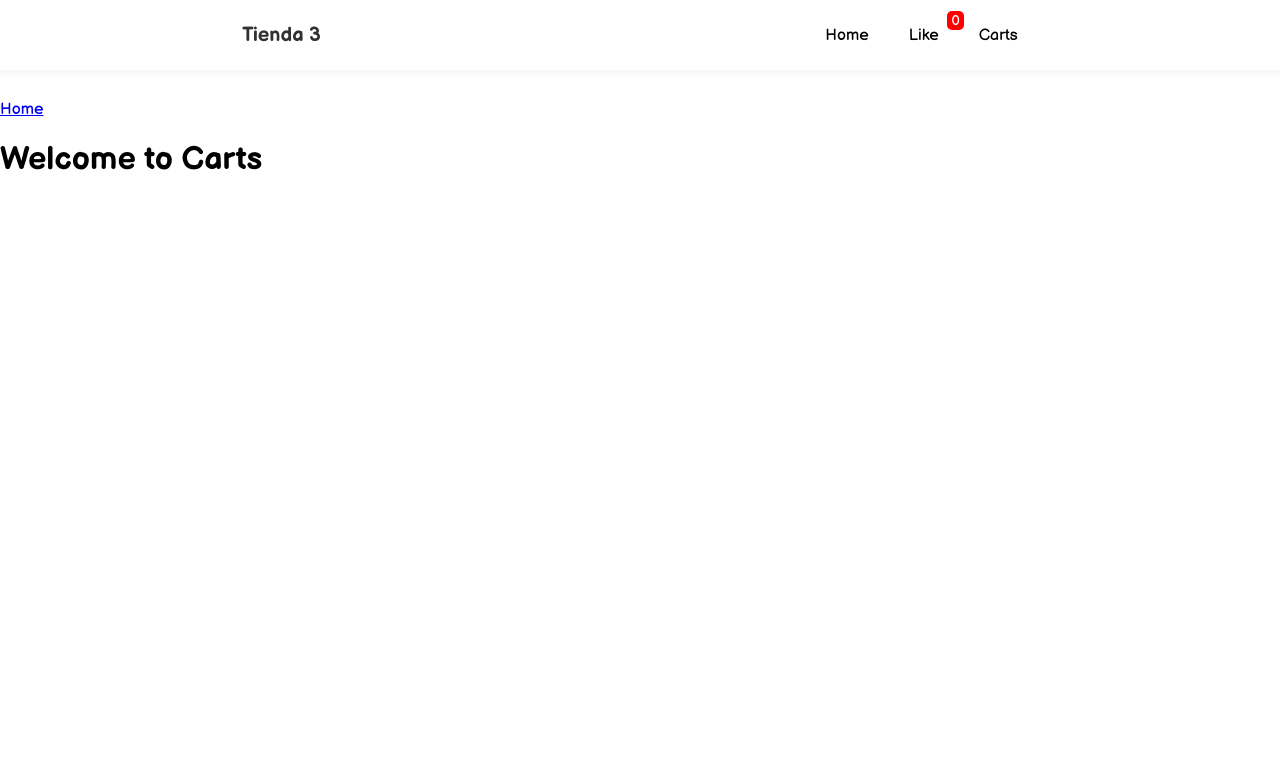
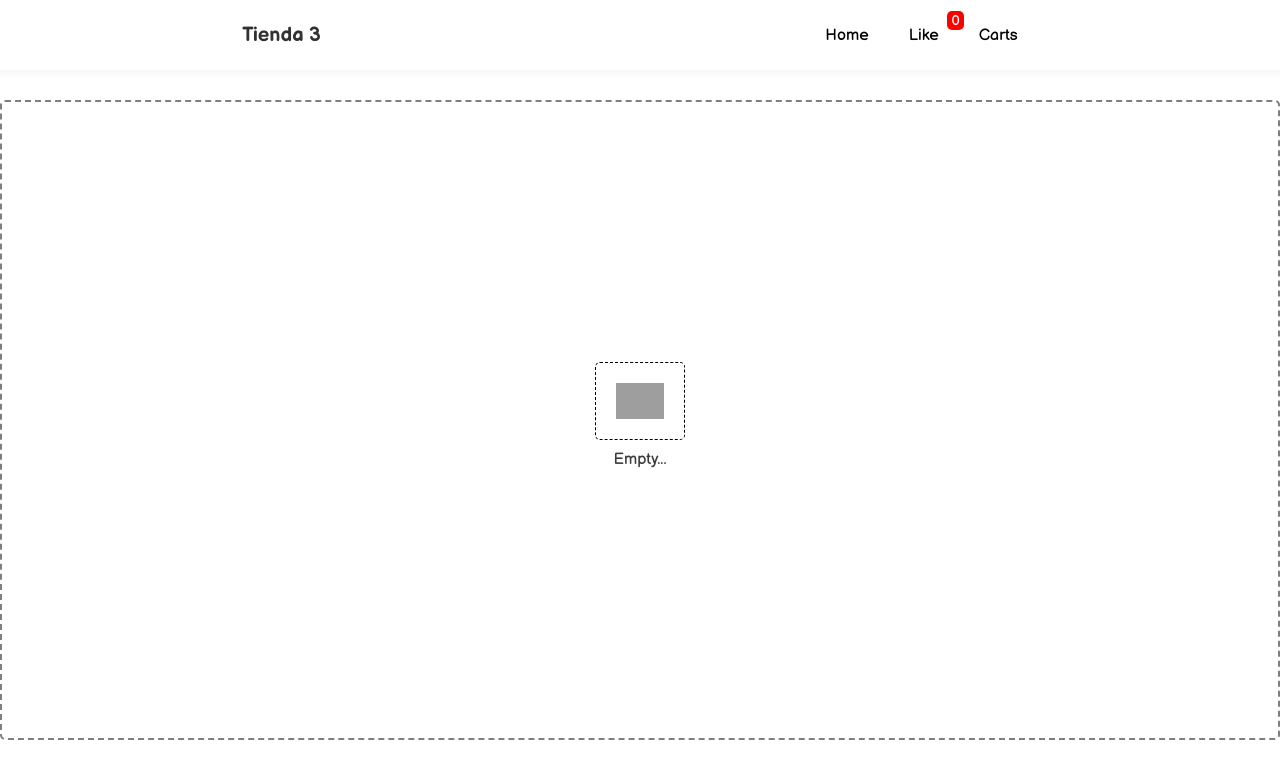
Before and after one commit to wdavidcalsin/shoping-3-nextjs, a Next.js app: page /carts in a window 1280 px wide. Shown: the top 778 px of the page. Built offline with nearby package versions, Linux system fonts and the light colour scheme; grey boxes are pictures that could not be loaded.

Commit message:
added the empty component for the like and cart page

```diff
--- /dev/null
+++ b/components/empty.tsx
@@ -0,0 +1,17 @@
+import React from "react";
+import style from "../styles/module/page/like.module.scss";
+
+interface EmptyI {
+   img: string;
+}
+
+const Empty = (props: EmptyI) => {
+   return (
+      <div className={style.likePage}>
+         <img src={props.img} alt="" />
+         <span>Empty...</span>
+      </div>
+   );
+};
+
+export default Empty;
--- a/pages/carts/index.tsx
+++ b/pages/carts/index.tsx
@@ -1,14 +1,11 @@
-import Link from "next/link";
 import Layout from "../../components/layout";
+import Empty from "../../components/empty";
 
 export default function Carts() {
    return (
       <Layout>
          <div className="container">
-            <Link href="/">
-               <a>Home</a>
-            </Link>
-            <h1 className="title">Welcome to Carts</h1>
+            <Empty img="https://www.flaticon.es/svg/static/icons/svg/413/413037.svg" />
          </div>
       </Layout>
    );
--- a/pages/index.tsx
+++ b/pages/index.tsx
@@ -16,7 +16,7 @@ export default function Home() {
          <div className="container">
             <div style={styleCards}>
                {products.map((item, index) => (
-                  <Cards items={item} key={index} index={index} />
+                  <Cards items={item} key={index} page="home" />
                ))}
             </div>
          </div>
--- /dev/null
+++ b/styles/module/page/like.module.scss
@@ -0,0 +1,22 @@
+.likePage {
+   // background-color: orange;
+   height: 80vh;
+   display: flex;
+   justify-content: center;
+   align-items: center;
+   flex-direction: column;
+   border: 2px dashed rgba(0, 0, 0, 0.5);
+   border-radius: 5px;
+   img {
+      width: 90px;
+      border: 1px dashed black;
+      display: block;
+      padding: 20px;
+      border-radius: 5px;
+   }
+
+   span {
+      padding: 10px 0;
+      color: rgb(59, 59, 59);
+   }
+}
```
Also changed, not shown: components/cards/cards.tsx (+18 -10 lines), pages/like/index.tsx (+12 -6 lines).
